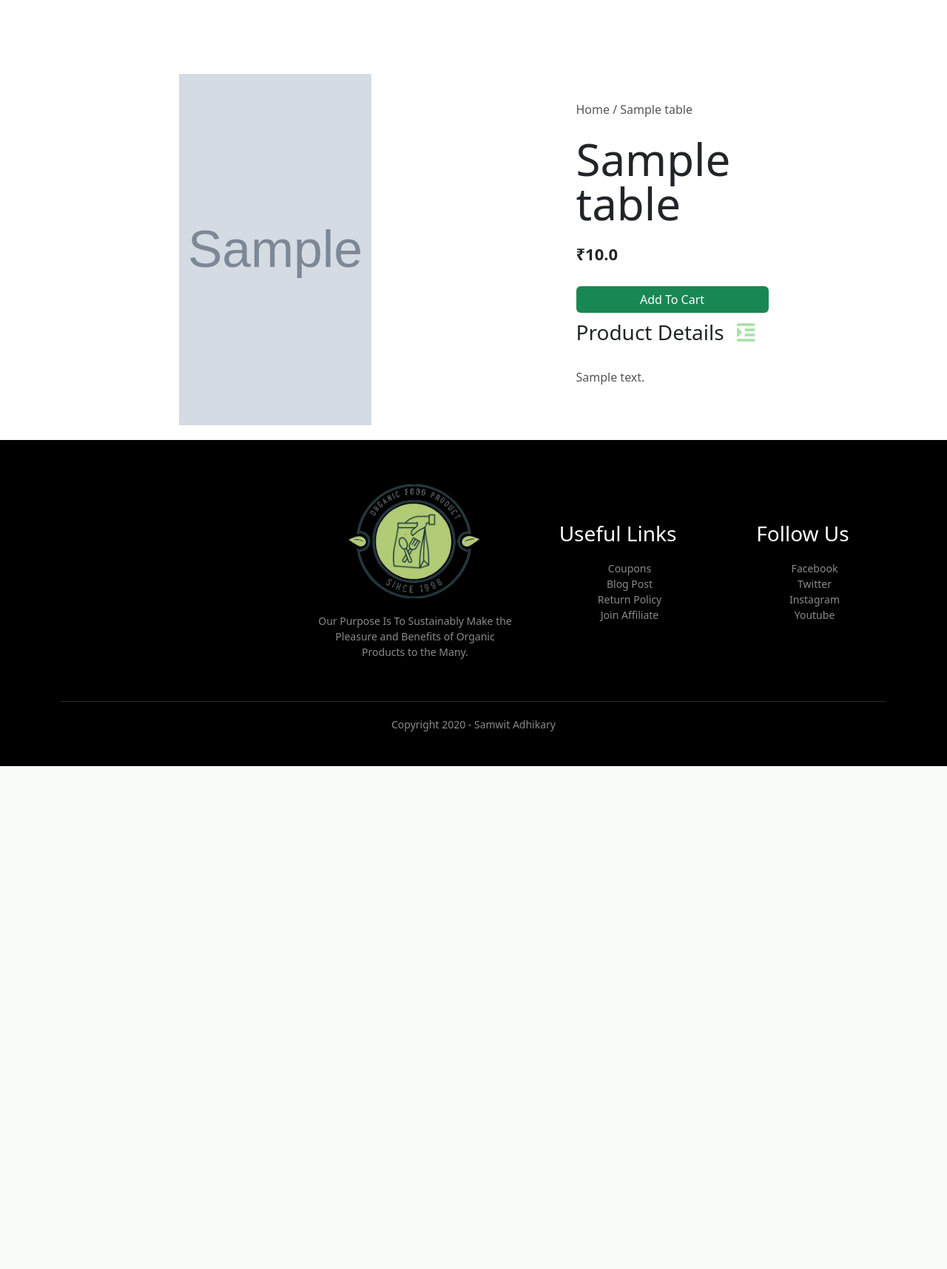
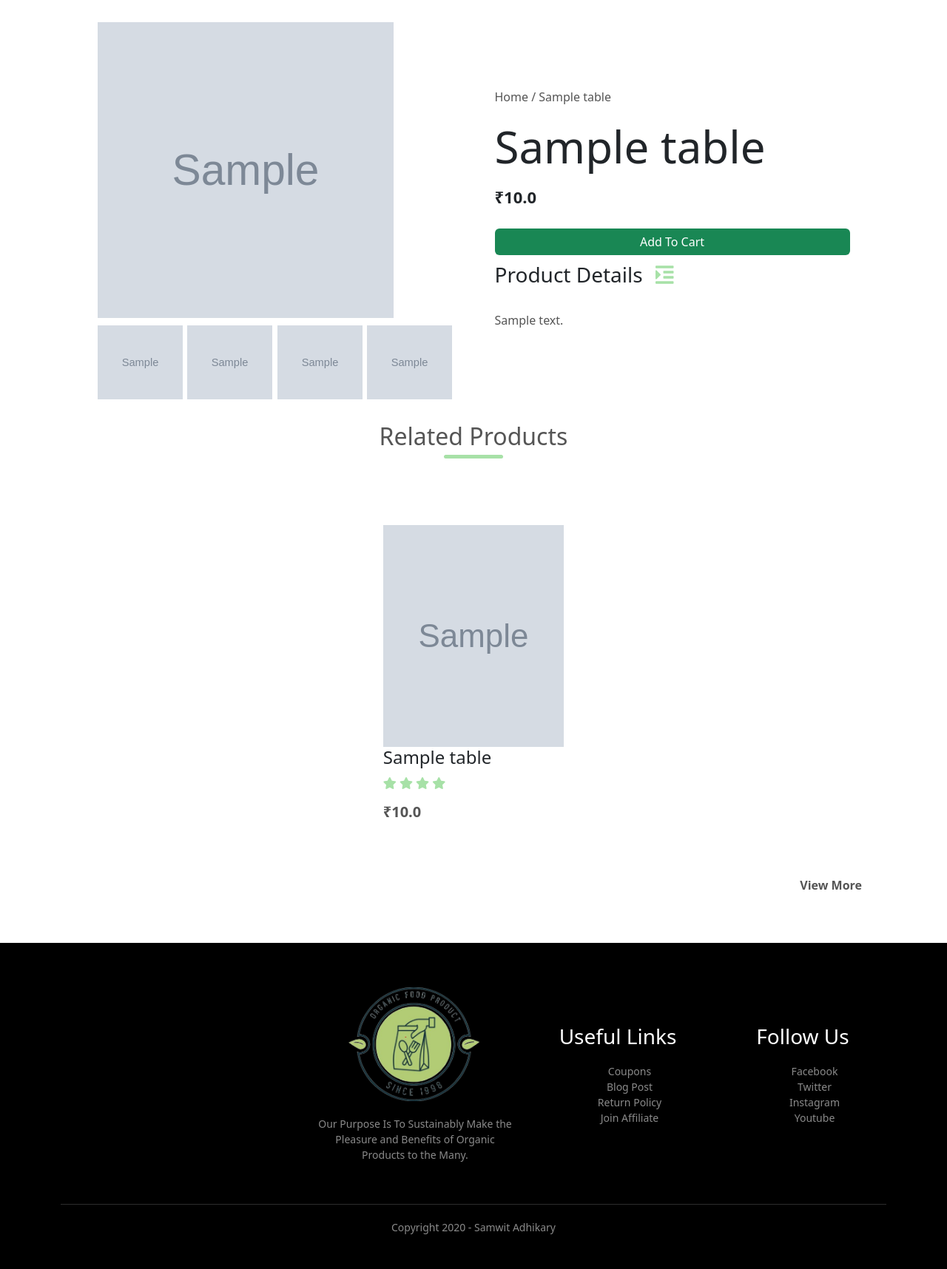
Before and after one commit to sreenath-pydev/Ecommerce_project, a Django app: page /product_details/1 in a window 1280 px wide. Shown: the part 112-1828 px from the top of the page at 74% size. Before the commit the page ends 1148 px from the top, so only its background shows below. Run offline with Django 5.2, Linux system fonts and the light colour scheme; tables that the repository leaves empty hold one stand-in row (values such as "Sample post"); grey boxes marked "Sample" are stand-in pictures.

Commit message:
single product detail page bug fixing

```diff
--- a/Ecommerce/app/product/urls.py
+++ b/Ecommerce/app/product/urls.py
@@ -8,4 +8,5 @@ urlpatterns = [
     path('product_details/<pk>',views.product_details,name='product_details'),
 
 
+
 ]
--- a/Ecommerce/app/product/views.py
+++ b/Ecommerce/app/product/views.py
@@ -13,6 +13,9 @@ def index(request):
     }
     return render(request,'index.html',context)
 
+
+
+
 # product_list
 def product_list(request):
     page=1
@@ -26,5 +29,6 @@ def product_list(request):
 # product_details
 def product_details(request,pk):
     product= products_table.objects.get(pk=pk)
-    context={'product':product}
+    related_products=products_table.objects.order_by('-id')[:4]
+    context={'product':product,"related_products": related_products}
     return render(request,'product_details.html',context)
--- a/Ecommerce/static/css/style.css
+++ b/Ecommerce/static/css/style.css
@@ -54,12 +54,13 @@ p{
 }
 .col-2{
     flex-basis: 50%;
-    min-width: 300px;
+    min-width: 500px;
 
 }
 .col-2 img{
-    max-width: 100%;
+    max-width: 400px;
     padding: 10px 0;
+    margin-bottom: 10px;
 }
 .col-2 h1{
     font-size: 60px;
@@ -107,7 +108,19 @@ p{
     margin-bottom: 50px;
     transition: transform 0.5s;
 }
+.col-3{
+    flex-basis: 25%;
+    padding: 10px;
+    min-width: 200px;
+    margin-bottom: 50px;
+    transition: transform 0.5s;
+}
 .col-4 img{
+    width: 100%;
+    height: 300px;
+
+}
+.col-3 img{
     width: 100%;
     height: 300px;
 
@@ -136,12 +149,18 @@ h4{
     font-weight: normal;
 }
 .col-4 p{
-    font-size: 14px;
+    font-size: 20px;
+    margin: 12px 0;
+    color: #555;
+    font-weight: 600;
 }
 .rating .fa{
     color: rgb(167, 225, 167);
 }
 .col-4:hover{
+    transform: translateY(-5px);
+}
+.col-3:hover{
     transform: translateY(-5px);
 }
 /* carousel */
@@ -192,9 +211,10 @@ small{
     color: rgb(167, 225, 167);
 }
 .col-3 p{
-    font-size: 12px;
+    font-size: 20px;
     margin: 12px 0;
-    color: #777;
+    color: #555;
+    font-weight: 600;
 }
 .testimonial .col-3 h3{
     font-weight: 600;
@@ -305,14 +325,18 @@ select:focus{
 
 /* Single Product */
 .single-product{
-    margin-top: 80px;
+    margin-top: 20px;
+
 }
 .single-product .col-2 img{
     padding: 0;
+    height: 100px;
 
 }
 .single-product .col-2{
-    padding: 20px;
+    padding: 10px;
+
+
 }
 .single-product h4{
     margin: 20px 0;
@@ -358,9 +382,14 @@ input:focus{
 }
 #ProductImg{
 
-    height: 475px;
+    height: 400px;
 }
-
+#view_more{
+    color: #555;
+    font-weight: bold;
+    cursor: pointer;
+    text-decoration: none;
+}
 
 
 /* Cart Items */
--- a/Ecommerce/templates/product_details.html
+++ b/Ecommerce/templates/product_details.html
@@ -1,22 +1,36 @@
 {% include "base_layout.html" %}
 {% load static %}
 
-
-   <!-- Single Products -->
+<!-- Single Product -->
 <div class="small-container single-product">
     <div class="row">
         <div class="col-2">
             <img src="{{ product.image.url }}" width="100%" id="ProductImg">
+            <!-- Small images -->
+            <div class="small-img-row">
+                <div class="small-img-col">
+                    <img src="{{ product.image.url }}" width="100%" class="small-img">
+                </div>
+                <div class="small-img-col">
+                    <img src="{{ product.image.url }}" width="100%" class="small-img">
+                </div>
+                <div class="small-img-col">
+                    <img src="{{ product.image.url }}" width="100%" class="small-img">
+                </div>
+                <div class="small-img-col">
+                    <img src="{{ product.image.url }}" width="100%" class="small-img">
+                </div>
+            </div>
+            <!-- Small images end -->
         </div>
         <div class="col-2">
             <p>Home / {{ product.title }}</p>
             <h1>{{ product.title }}</h1>
             <h4>₹{{ product.price }}</h4>
 
-            <form id="addToCartForm" method="post" enctype="multipart/form-data" {% if user.is_authenticated %} action="{% url 'add_to_cart' product.id %}" {% else %} action="{% url 'account' %}?login=true" {% endif %} >
+            <form id="addToCartForm" method="post" enctype="multipart/form-data" {% if user.is_authenticated %} action="{% url 'add_to_cart' product.id %}" {% else %} action="{% url 'account' %}?login=true" {% endif %}>
                 {% csrf_token %}
                 <input type="hidden" name="product_id" value="{{ product.id }}">
-
                 <button type="submit" class="btn btn-success">Add To Cart</button>
             </form>
 
@@ -26,11 +40,58 @@
         </div>
     </div>
 </div>
-<!-- title -->
+<!-- Title -->
 
-<!-- footer -->
+<!-- Related Products -->
+<h2 class="title">Related Products</h2>
+<div class="small-container">
+    <div class="row">
+        {% for product in related_products %}
+        <div class="col-3">
+            <a href="{% url 'product_details' product.id %}"><img src="{{ product.image.url }}"></a>
+            <h4>{{ product.title }}</h4>
+            <div class="rating">
+                <i class="fa fa-star"></i>
+                <i class="fa fa-star"></i>
+                <i class="fa fa-star"></i>
+                <i class="fa fa-star"></i>
+                <i class="fa fa-star-o"></i>
+            </div>
+            <p>₹{{ product.price }}</p>
+        </div>
+        {% endfor %}
+    </div>
+</div>
+<!-- Title -->
+<div class="small-container">
+    <div class="row row-2 justify-content-end">
+
+        <div class="col-auto">
+            <a href="{% url 'product_list'  %}"  id="view_more" ><p >View More</p></a>
+        </div>
+    </div>
+</div>
+
+<!-- Footer -->
 {% block footer %}
 {% include "footer_layout.html" %}
 {% endblock footer %}
 
-<!-- JavaScript to handle quantity -->
+<script>
+    var ProductImg = document.getElementById("ProductImg");
+    var SmallImg = document.getElementsByClassName("small-img");
+
+    SmallImg[0].onclick = function () {
+        ProductImg.src = SmallImg[0].src;
+    }
+    SmallImg[1].onclick = function () {
+        ProductImg.src = SmallImg[1].src;
+    }
+    SmallImg[2].onclick = function () {
+        ProductImg.src = SmallImg[2].src;
+    }
+    SmallImg[3].onclick = function () {
+        ProductImg.src = SmallImg[3].src;
+    }
+
+</script>
```
Also changed, not shown: Ecommerce/images/media/Untitled-removebg-preview_1.png (added).
